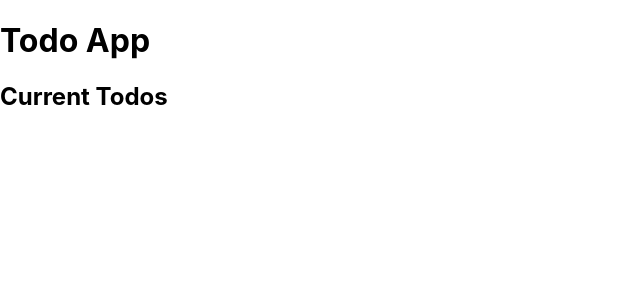
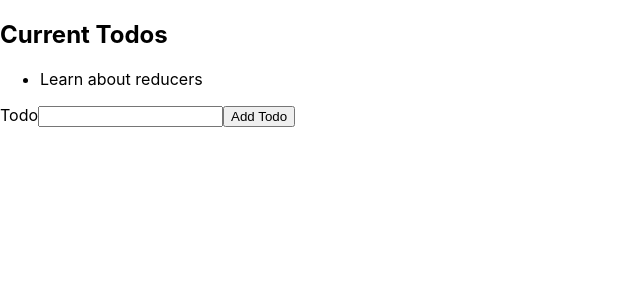
Before and after one commit to stlachman/todo-app, a React (Create React App) app: page / in a window 1280 px wide. Shown: the top 300 px of the page, without its empty margins (0-640 px from the left). Built offline with nearby package versions, Linux system fonts and the light colour scheme.

Commit message:
Added todo form and the ability to add todos using reducer.

```diff
--- a/src/App.js
+++ b/src/App.js
@@ -6,7 +6,6 @@ import "./App.css";
 function App() {
   return (
     <main>
-      <h1>Todo App</h1>
       <TodoList />
     </main>
   );
--- /dev/null
+++ b/src/components/TodoForm.js
@@ -0,0 +1,27 @@
+import React, { useState } from "react";
+
+const TodoForm = ({ addTodo }) => {
+  const [todo, setTodo] = useState("");
+
+  const handleChange = e => {
+    setTodo(([e.target.name] = e.target.value));
+  };
+
+  const handleSubmit = e => {
+    e.preventDefault();
+    addTodo(todo);
+    setTodo("");
+  };
+
+  return (
+    <form onSubmit={handleSubmit}>
+      <label htmlFor="todo">
+        Todo
+        <input type="text" name="todo" value={todo} onChange={handleChange} />
+      </label>
+      <button type="submit">Add Todo</button>
+    </form>
+  );
+};
+
+export default TodoForm;
--- a/src/components/TodoList.js
+++ b/src/components/TodoList.js
@@ -1,9 +1,24 @@
 import React, { useReducer } from "react";
 
+import TodoForm from "./TodoForm";
+import { initialState, reducer, ADD } from "../reducers";
+
 const TodoList = () => {
+  const [state, dispatch] = useReducer(reducer, initialState);
+
+  const addTodo = item => {
+    dispatch({ type: ADD, payload: item });
+  };
+
   return (
     <div>
       <h2>Current Todos</h2>
+      <ul>
+        {state.map(todo => (
+          <li key={todo.id}>{todo.item}</li>
+        ))}
+      </ul>
+      <TodoForm addTodo={addTodo} />
     </div>
   );
 };
--- a/src/reducers/index.js
+++ b/src/reducers/index.js
@@ -6,8 +6,15 @@ export const initialState = [
   }
 ];
 
+export const ADD = "ADD";
+
 export const reducer = (state, action) => {
   switch (action.type) {
+    case ADD:
+      return [
+        ...state,
+        { item: action.payload, id: Date.now(), completed: false }
+      ];
     default:
       return state;
   }
```
